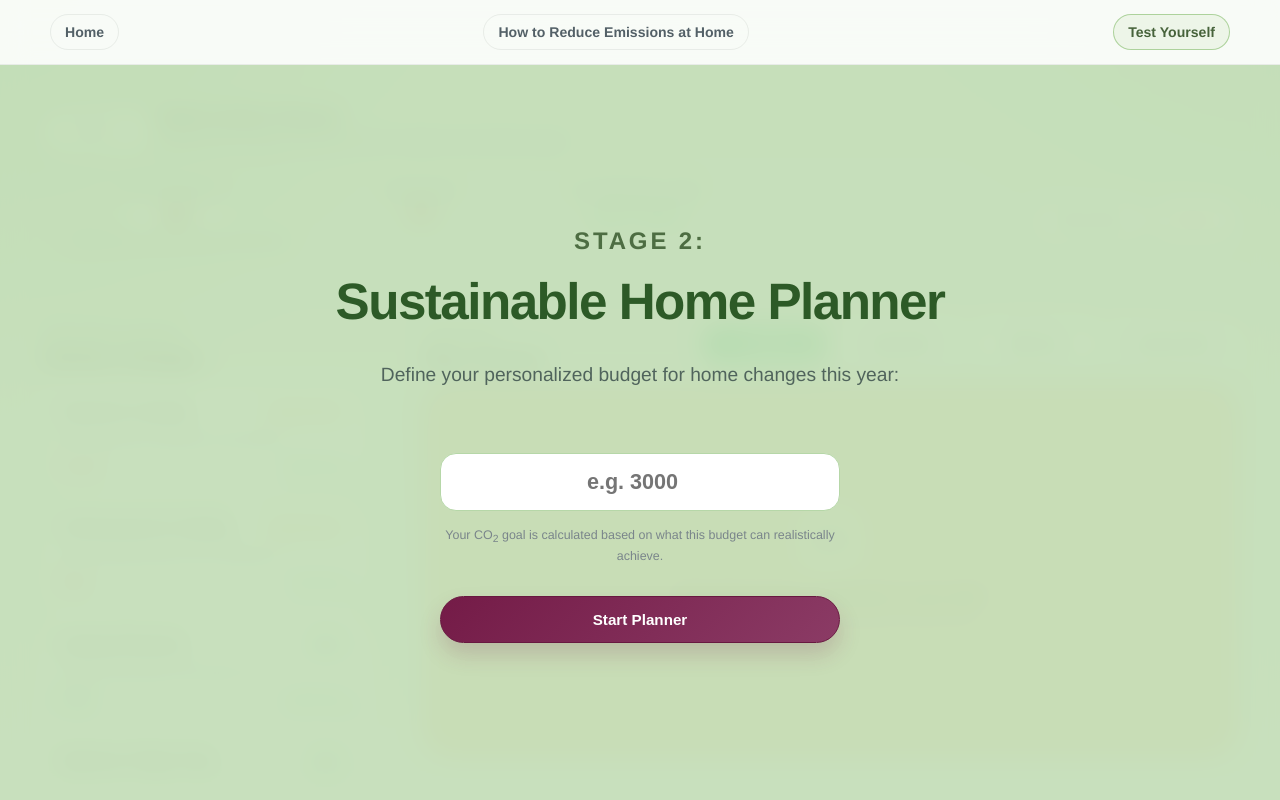
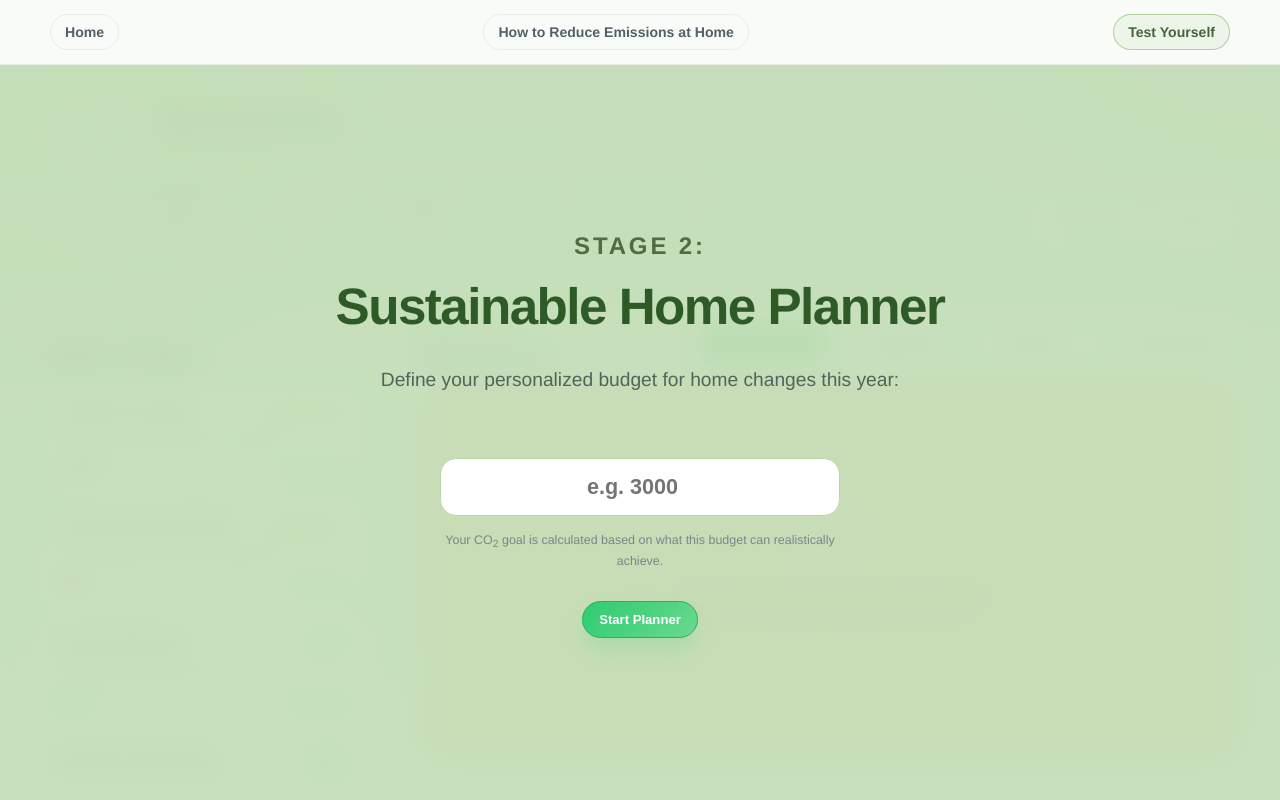
Before and after one commit to ar4996/Reduce-GHG-Emissions-At-Home, a Flask app: page /quiz/1 in a window 1280 px wide. Run offline with Flask 3, Linux system fonts and the light colour scheme.

Commit message:
deleted nav-btn-active rule to allow buttons to have room color
As described in the commit message

```diff
--- a/static/css/planner.css
+++ b/static/css/planner.css
@@ -161,15 +161,6 @@ body.page-planner {
     line-height: 1.5;
 }
 
-.planner-start-btn.nav-btn.active {
-    width: 100%;
-    justify-content: center;
-    padding: 14px 18px;
-    font-size: 0.95rem;
-    border-color: var(--planner-magenta-2-dark);
-    background: linear-gradient(135deg, var(--planner-magenta-2) 0%, #8b3b65 100%);
-    box-shadow: 0 12px 22px rgba(116, 27, 71, 0.18);
-}
 
 .planner-start-btn.nav-btn.active:hover {
     border-color: var(--planner-magenta-2-dark);
```
